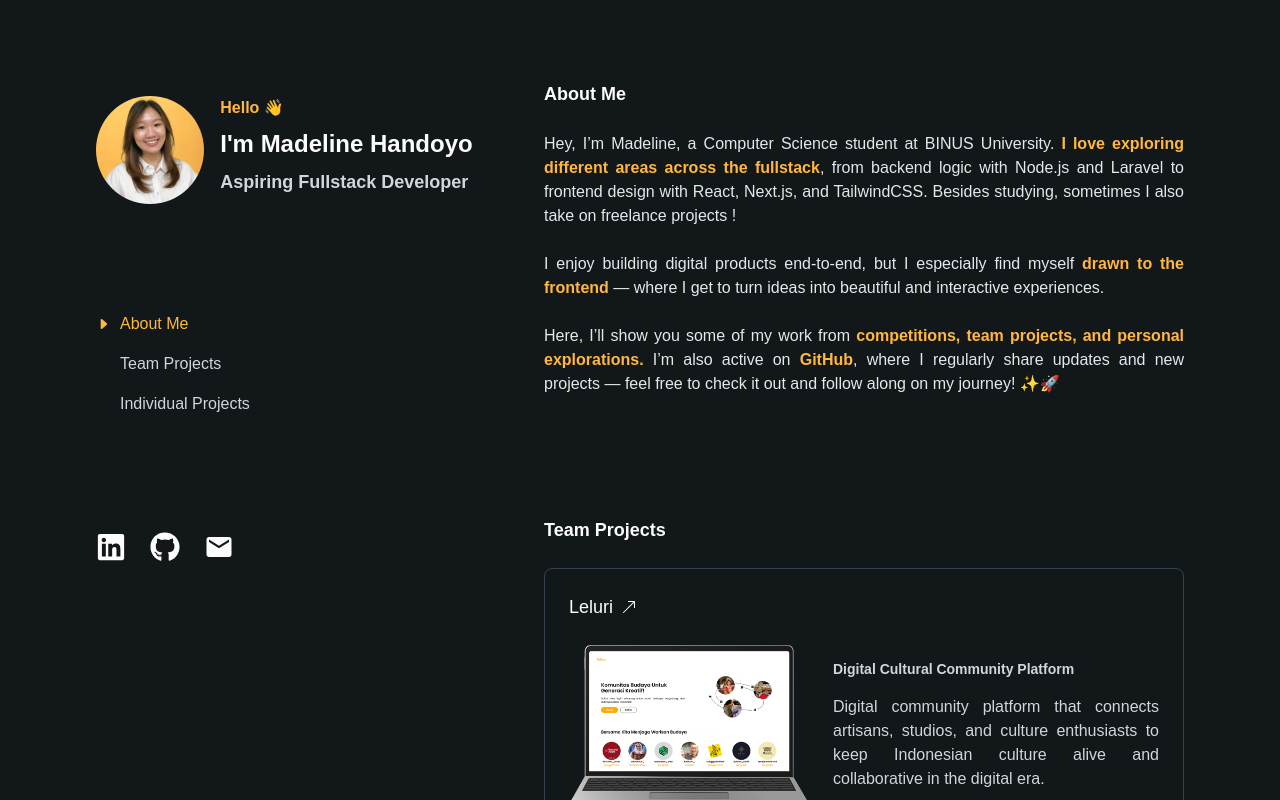
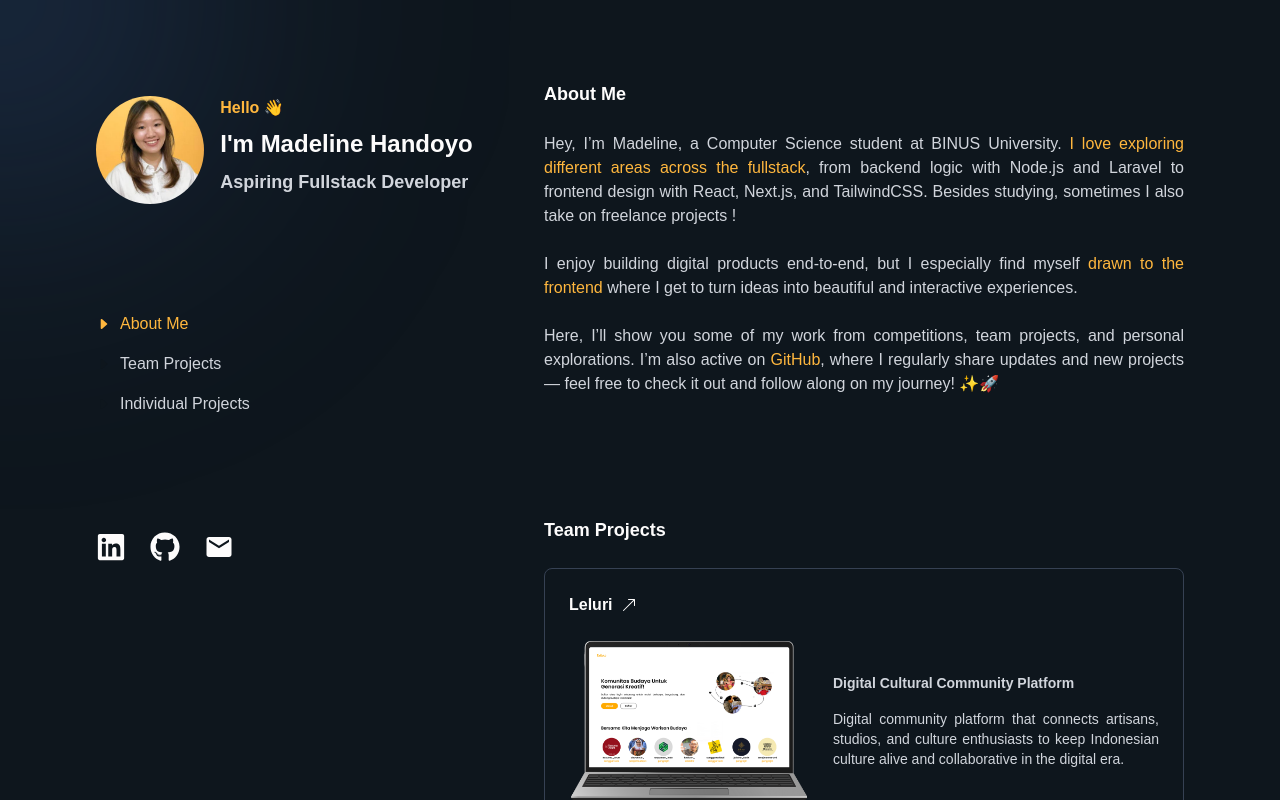
Before and after one commit to medlynhan/medlynaa, a Next.js app: page / in a window 1280 px wide. Shown: the top 800 px of the page. Built offline with nearby package versions, Linux system fonts and the light colour scheme.

Commit message:
add cursor glow

```diff
--- a/package.json
+++ b/package.json
@@ -10,7 +10,7 @@
   },
   "dependencies": {
     "@tailwindcss/cli": "^4.1.11",
-    "framer-motion": "^12.23.12",
+    "framer-motion": "^12.23.20",
     "next": "15.4.2",
     "react": "19.1.0",
     "react-dom": "19.1.0",
--- a/src/app/layout.jsx
+++ b/src/app/layout.jsx
@@ -1,15 +1,35 @@
+'use client';
+import { useState, useRef , useEffect, } from "react";
 import "../styles/globals.css";
+import { motion } from "framer-motion";
 
-export const metadata = {
-  title: "Medlynhan",
-  description: "Software Engineer",
-};
 
 export default function RootLayout({children}) {
+
+  const [position, setPosition] = useState({ x: 0, y: 0 });
+
+  const handleMouseMove = (event) => {
+    setPosition({
+      x: event.pageX,
+      y: event.pageY,
+    });
+  };
+
   return (
     <html lang="en">
-      <body className="text-xs sm:text-sm lg:text-base text-gray-300">
-
+      <body className="relative text-xs sm:text-sm lg:text-base text-gray-300 " onMouseMove={handleMouseMove}>
+          <motion.div
+            className="absolute w-50 h-50 rounded-full pointer-events-none"
+            style={{
+              top: position.y - 100 + "px",
+              left: position.x - 100 + "px", // Agar cursor berada di tengah
+              backgroundColor: "rgba(42, 68, 114, 0.5)",
+              boxShadow: "0 0 50vw rgba(78, 125, 207, 1)",
+              filter: "blur(10vw)",
+            }}
+            animate={{ scale: [1, 1.2, 1] }} // Efek animasi scaling
+            transition={{ duration: 0.2 }}
+          />
         {children}
       </body>
     </html>
--- a/src/app/page.jsx
+++ b/src/app/page.jsx
@@ -1,11 +1,11 @@
 'use client';
+import { useState, useRef , useEffect, } from "react";
 import Image from "next/image";
 import Project from "../components/Project";
 import Icon from "../components/Icon";
 import Toogle from "../components/Toogle";
 import ProfileImage from "../components/ProfileImage";
 import { DiVim } from "react-icons/di";
-import { useState, useRef , useEffect, } from "react";
 import { useRouter } from 'next/navigation';
 import { motion } from "framer-motion";
 import { IoCaretForwardOutline } from "react-icons/io5";
@@ -85,10 +85,13 @@ useEffect(() => {
 }, []);
 
 
+
+
+
   return (
     <div >
       {/*kolom kiri */}
-      <div className="lg:min-h-[80vh] introduction-container lg:w-[35%] lg:absolute lg:left-0 lg:top-0 lg:fixed lg:ml-[5%] lg:my-[5%] ">
+      <div className=" lg:min-h-[80vh] introduction-container lg:w-[35%] lg:absolute lg:left-0 lg:top-0 lg:fixed lg:ml-[5%] lg:my-[5%] ">
         <div className="gap-4   w-full flex  flex-row h-full">
             <div className="flex justify-center items-center w-fit">
               <ProfileImage></ProfileImage>
@@ -97,7 +100,7 @@ useEffect(() => {
               <p className=" font-mono text-left lg:text-base  font-semibold text-(--yellow)">Hello 👋</p>
               <p className="font-semibold text-(--black) name-area text-sm sm:text-lg md:text-2xl ">I'm <span className="">Madeline Handoyo</span></p>
               <div className=" w-fit flex  ">
-                  <p className="font-semibold text-gray-300  text-start w-full md:text-lg">Aspiring Fullstack Developer</p>
+                  <p className=" text-gray-300  text-start w-full md:text-lg font-semibold">Aspiring Fullstack Developer</p>
               </div>
               <div className="flex pt-2 flex lg:hidden justify-between items-center border-t-1 border-gray-700">
                 <Icon></Icon>
@@ -131,18 +134,18 @@ useEffect(() => {
       </div>
 
       {/*kolom kanan */}
-      <div className="projects-container lg:w-[55%] lg:absolute lg:right-0 lg:top-0  pb-20 text-gray-200 lg:mr-[5%] ">
+      <div className="projects-container lg:w-[55%] lg:absolute lg:right-0 lg:top-0  pb-20 text-gray-300 lg:mr-[5%] ">
 
         <div ref={aboutRef} className="flex flex-col gap-6 pt-20 ">
             <p className="sub-header-text lg:text-lg font-semibold ">About Me</p>
             <p className="text-justify">
-              Hey, I’m Madeline, a Computer Science student at BINUS University. <span className=" font-semibold text-(--yellow) cursor-pointer">I love exploring different areas across the fullstack</span>, from backend logic with Node.js and Laravel to frontend design with React, Next.js, and TailwindCSS. Besides studying, sometimes I also take on freelance projects !
+              Hey, I’m Madeline, a Computer Science student at BINUS University. <span className=" text-(--yellow) cursor-pointer">I love exploring different areas across the fullstack</span>, from backend logic with Node.js and Laravel to frontend design with React, Next.js, and TailwindCSS. Besides studying, sometimes I also take on freelance projects !
             </p>
             <p className="text-justify">
-              I enjoy building digital products end-to-end, but I especially find myself <span className=" text-(--black) font-semibold text-(--yellow) cursor-pointer">drawn to the frontend</span> — where I get to turn ideas into beautiful and interactive experiences.
+              I enjoy building digital products end-to-end, but I especially find myself <span className=" text-(--black) text-(--yellow) cursor-pointer">drawn to the frontend</span> where I get to turn ideas into beautiful and interactive experiences.
             </p>
             <p className="text-justify">
-              Here, I’ll show you some of my work from <span className=" text-(--black) font-semibold text-(--black) text-(--yellow)  cursor-pointer">competitions, team projects, and personal explorations.</span> I’m also active on <span className=" font-semibold  text-(--yellow) cursor-pointer "><a target="_blank" rel="noopener noreferrer" href="https://github.com/medlynhan">GitHub</a></span>, where I regularly share updates and new projects — feel free to check it out and follow along on my journey! ✨🚀
+              Here, I’ll show you some of my work from <span className="    ">competitions, team projects, and personal explorations.</span> I’m also active on <span className="   text-(--yellow) cursor-pointer "><a target="_blank" rel="noopener noreferrer" href="https://github.com/medlynhan">GitHub</a></span>, where I regularly share updates and new projects — feel free to check it out and follow along on my journey! ✨🚀
             </p>
         </div>
 
--- a/src/components/ProgrammingLanguage.jsx
+++ b/src/components/ProgrammingLanguage.jsx
@@ -4,7 +4,7 @@ import React from 'react'
 export default function ProgrammingLanguage({lang, isHovered, style}) {
   return (
     <div className={` px-3 inline-block border rounded-4xl  text-(--black) ${isHovered ? 'border-(--yellow) ' : 'border-gray-500'} ${style}`}>
-        <p className={` text-center whitespace-nowrap transition duration-300 ease-in-out  ${isHovered ? 'text-(--yellow) ' : 'text-(--black) '} `}>{lang}</p>
+        <p className={`text-sm text-center whitespace-nowrap transition duration-300 ease-in-out  ${isHovered ? 'text-(--yellow) ' : 'text-(--black) '} `}>{lang}</p>
     </div>
   );
 }
--- a/src/components/Project.jsx
+++ b/src/components/Project.jsx
@@ -27,22 +27,22 @@ export default function Project({title,proglang, link, imageLink,projectType, ac
   }
 
   return (
-    <div className='text-gray-300 border-gray-700 project rounded-lg hover:scale-102 hover:border-(--yellow) transition duration-300 ease-in-out  hover:shadow-md hover:shadow-(--yellow)' onMouseEnter={() => setHover(true)} onMouseLeave={ () => setHover(false)} onClick={onClick}>
+    <div className='text-gray-300 border-gray-700 project  hover:bg-gray-800/20  rounded-lg hover:scale-102  transition duration-300 ease-in-out  hover:shadow-md hover:shadow-(--yellow)' onMouseEnter={() => setHover(true)} onMouseLeave={ () => setHover(false)} onClick={onClick}>
 
         <div className='flex gap-2   items-center '>
-          <p className={`font-mono font-medium text-lg  ${isHovered ? 'text-(--yellow)' : 'text-(--black)'}`}>{title} </p>
+          <p className={`font-mono font-semibold text-base  ${isHovered ? 'text-(--yellow)' : 'text-(--black)'}`}>{title} </p>
           <p className={` ${isHovered ? 'text-(--yellow) -translate-y-1 '  : 'text-(--black)'}`}><BsArrowUpRight/></p>
         </div>
 
 
         <div className='flex flex-col justify-center items-center gap-6 lg:flex-row '>
-          <div  className="bg-(--white) rounded-lg lg:min-w-[15em]">
-            <Image src={imageLink} alt="Madeline Profile" width={250} height={100} className={`rounded-lg ${isHovered ? 'opacity-75' : 'opacity-100'}`} />
+          <div  className=" rounded-lg lg:min-w-[15em]">
+            <Image src={imageLink} alt="Madeline Profile" width={250} height={100} className={`rounded-lg ${isHovered ? 'opacity-100' : 'opacity-100'}`} />
           </div>
           <div className='flex gap-4 flex-col text-justify'>
             {achievement && (<div className='text-sm font-semibold'>{achievement}</div>)}
             <div className='text-sm font-semibold'>{projectType}</div>
-            <div>{description}</div>
+            <div className='text-sm'>{description}</div>
           </div>
         </div>
 
--- a/src/styles/globals.css
+++ b/src/styles/globals.css
@@ -7,9 +7,9 @@
 
 :root {
   --gray: #d9d9d9ff;
-  --white: #12171a;
+  --white: #0e161d;
   --black: #fdfcfc;
-  --yellow: #ffb73e;
+  --yellow: rgb(255, 183, 62);
   --black-yellow : #4a3c21;
 }
 
```
Also changed, not shown: 1 other file (tests, documents, lock files or other folders).
